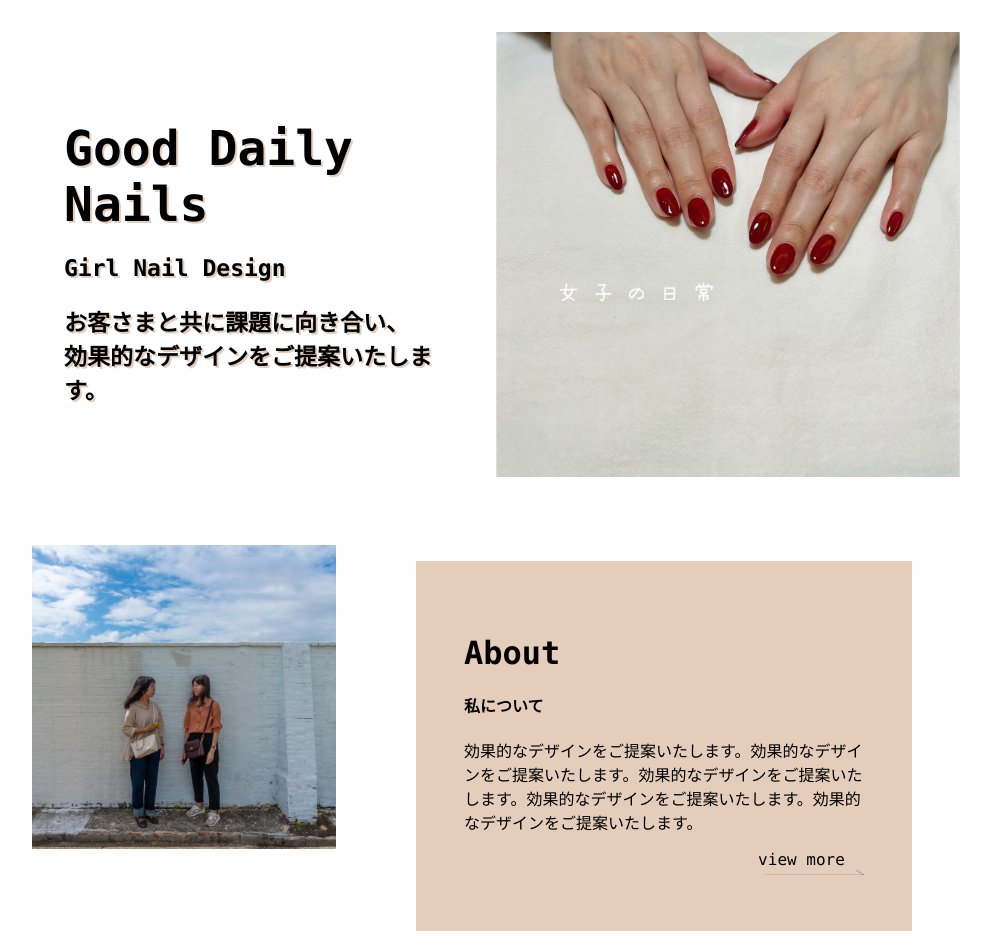
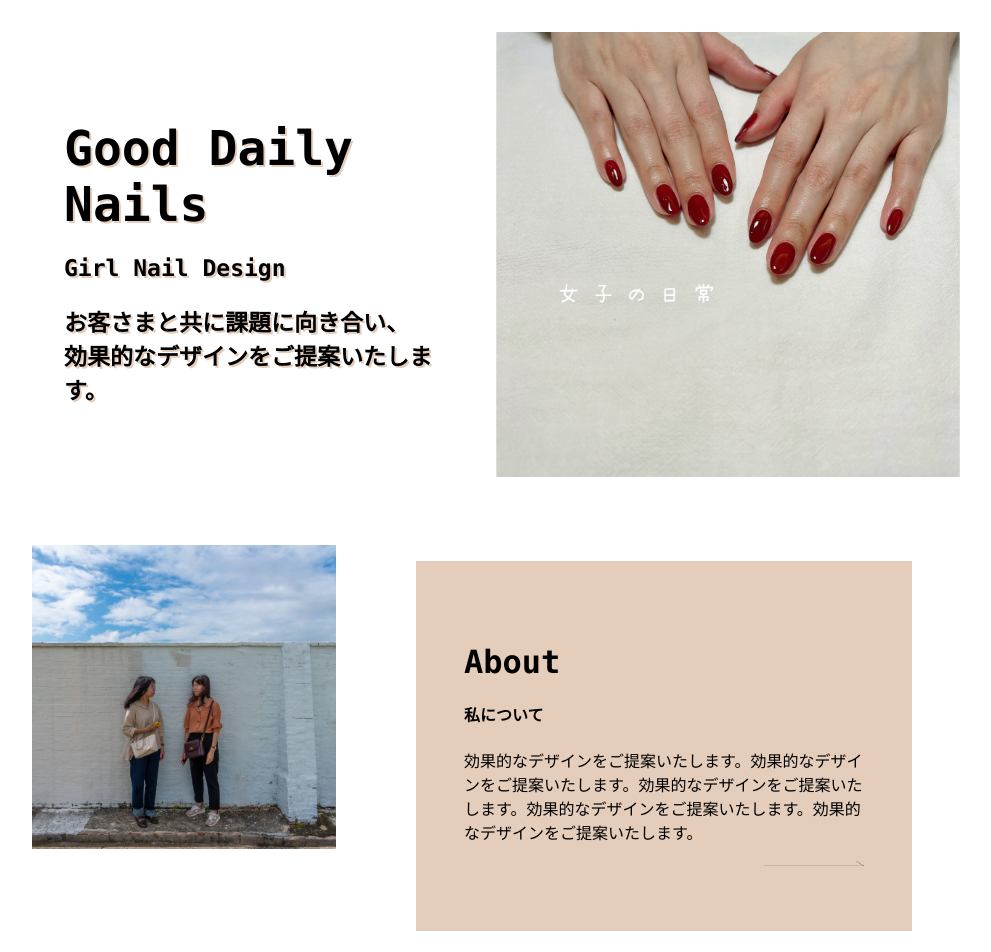
Before and after one commit to kkshen3352/Good-Daily-Nails, a Next.js app: page /index/main in a window 1280 px wide. Shown: the top 952 px of the page, without its empty margins (160-1151 px from the left). Built offline with nearby package versions, Linux system fonts and the light colour scheme.

Commit message:
'check_index_and_menu'

```diff
--- a/pages/contact.js
+++ b/pages/contact.js
@@ -3,7 +3,6 @@ import styles from "/styles/contact/contact.module.css";
 import Foot from "/pages/index/foot";
 import Title from "/JSON/navHead.json";
 import MapTable from "/JSON/contact/maptable.json";
-import Menu from "/components/curtain_menu";
 import Head from "next/head";
 
 export default function About() {
--- a/pages/index/main.js
+++ b/pages/index/main.js
@@ -23,10 +23,10 @@ export default function Main() {
                         <Image
                             src="/images/nails_index.jpg"
                             alt="Good Day Nails"
-                            max-width={100}
+                            // max-width={100}
                             width={480}
                             height={460}
-                            // objectFit="cover"
+                            objectFit="cover"
                         />
                     </div>
                 </div>
@@ -58,9 +58,9 @@ export default function Main() {
                                 marginRight: "1.2rem",
                             }}
                         >
-                            <Link href="/about" replace>
+                            {/* <Link href="/about" replace>
                                 <a>view more</a>
-                            </Link>
+                            </Link> */}
                         </div>
                         <div
                             style={{ textAlign: "right", marginTop: "-0.5rem" }}
```
